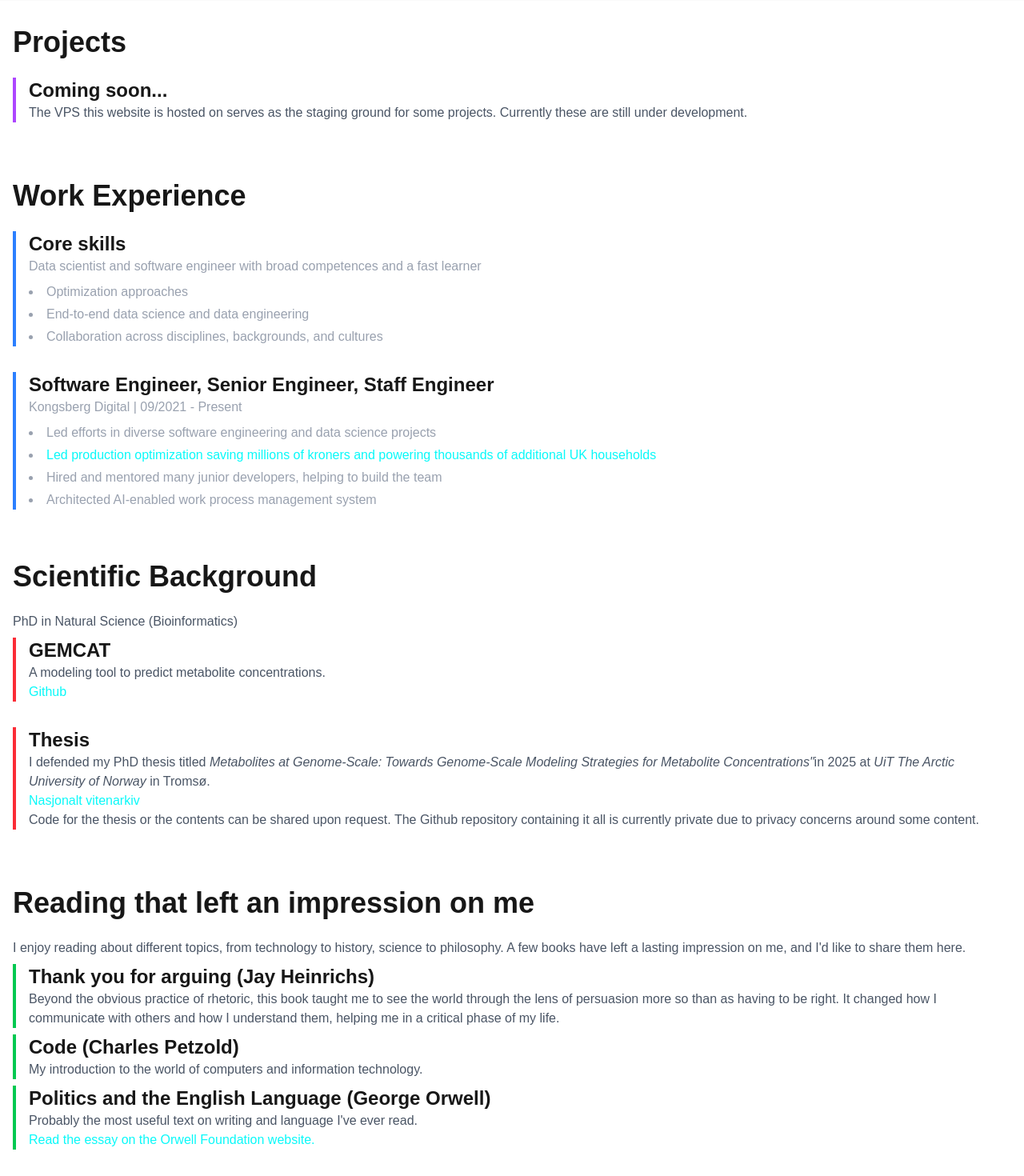
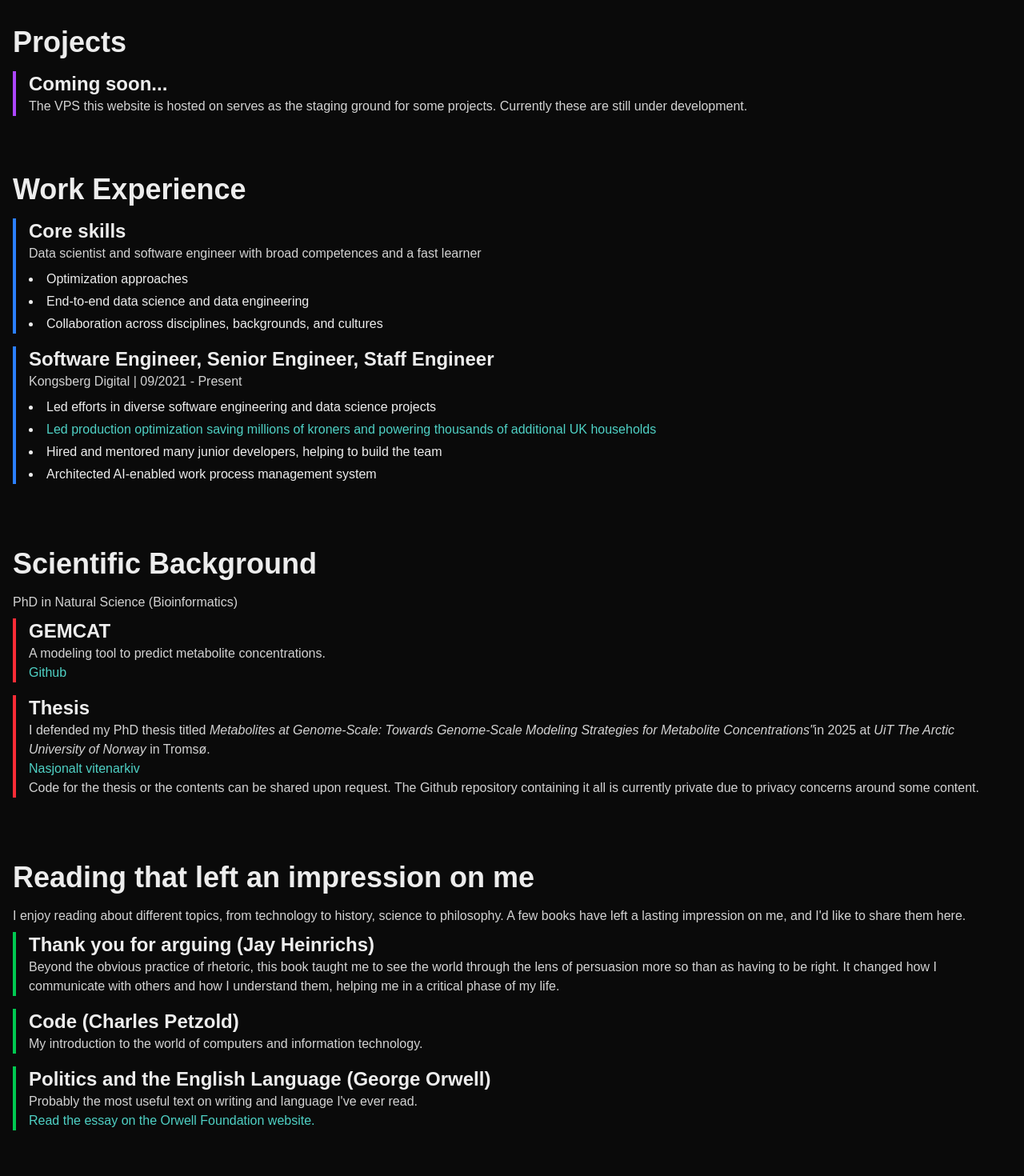
Before and after one commit to sauter-roland/website, a Next.js app: page / in a window 1280 px wide. Shown: the part 840-2310 px from the top of the page at 80% size. Built offline with nearby package versions, Linux system fonts and the light colour scheme.

Commit message:
smaller layout and design updates (#3)

```diff
--- a/app/components/about.tsx
+++ b/app/components/about.tsx
@@ -2,11 +2,11 @@ import Image from "next/image";
 
 export default function About() {
   return (
-    <div className="min-h-screen items-center justify-center bg-zinc-50 font-sans dark:bg-black">
-      <h1 className="text-3xl font-semibold leading-10 tracking-tight text-black dark:text-zinc-50">
+    <div className="min-h-screen items-center justify-center font-sans pl-8">
+      <h1 className="text-3xl font-semibold leading-10 tracking-tight mb-4">
         Hi! I'm Roland Sauter.
       </h1>
-      <p className="max-w-lg text-lg leading-8 text-zinc-600 dark:text-zinc-400 mt-4">
+      <p className="max-w-xl text-lg leading-8">
         I'm a software engineer, (data) scientist, and generally a nerd based in Oslo, Norway.
         This is my first attempt at a personal website, so expect it to evolve over time.
 
@@ -14,7 +14,7 @@ export default function About() {
         that save customers millions of kroners, to work processes that improve maintenance and safety,
         to AI integrations that inform busy engineers.
       </p>
-      <Image src="/profile.jpg" alt="Roland's Profile Picture" className="mt-6 rounded-lg shadow-lg" width={200} height={200} />
+      <Image src="/profile.jpg" alt="Roland's Profile Picture" className="mt-6 rounded-lg" width={200} height={200} />
 
     </div>
   );
--- a/app/components/projects.tsx
+++ b/app/components/projects.tsx
@@ -1,11 +1,11 @@
 export default function Projects() {
     return (
         <div className="container mx-auto px-4 py-8">
-            <h1 className="text-4xl font-bold mb-6">Projects</h1>
+            <h1 className="text-4xl font-bold mb-4">Projects</h1>
             <div className="space-y-8">
                 <div className="border-l-4 border-purple-500 pl-4">
                     <h2 className="text-2xl font-semibold">Coming soon...</h2>
-                    <p className="text-gray-600 dark:text-gray-400 mb-2">
+                    <p className="mb-2">
                         The VPS this website is hosted on serves as the staging ground for some projects.
                         Currently these are still under development.
                     </p>
--- a/app/components/reading.tsx
+++ b/app/components/reading.tsx
@@ -1,35 +1,35 @@
 export default function Reading() {
     return (
         <div className="container mx-auto px-4 py-8">
-            <h1 className="text-4xl font-bold mb-6">Reading that left an impression on me</h1>
-            <p className="text-gray-600 dark:text-gray-400 mb-2">
+            <h1 className="text-4xl font-bold mb-4">Reading that left an impression on me</h1>
+            <p className="mb-2">
                 I enjoy reading about different topics, from technology to history, science to philosophy.
                 A few books have left a lasting impression on me, and I'd like to share them here.
                 </p>
 
-            <div className="space-y-8">
+            <div className="space-y-8 mb-4">
                 <div className="border-l-4 border-green-500 pl-4">
                     <h2 className="text-2xl font-semibold">Thank you for arguing (Jay Heinrichs)</h2>
-                    <p className="text-gray-600 dark:text-gray-400 mb-2">
+                    <p className="mb-2">
                         Beyond the obvious practice of rhetoric, this book taught me to see the world through the lens of persuasion more so than as having to be right.
                         It changed how I communicate with others and how I understand them, helping me in a critical phase of my life.
                     </p>
                 </div>
             </div>
 
-            <div className="space-y-8">
+            <div className="space-y-8 mb-4">
                 <div className="border-l-4 border-green-500 pl-4">
                     <h2 className="text-2xl font-semibold">Code (Charles Petzold)</h2>
-                    <p className="text-gray-600 dark:text-gray-400 mb-2">
+                    <p className="mb-2">
                         My introduction to the world of computers and information technology.
                     </p>
                 </div>
             </div>
 
-            <div className="space-y-8">
+            <div className="space-y-8 mb-4">
                 <div className="border-l-4 border-green-500 pl-4">
                     <h2 className="text-2xl font-semibold">Politics and the English Language (George Orwell)</h2>
-                    <p className="text-gray-600 dark:text-gray-400 mb-2">
+                    <p className="mb-2">
                         Probably the most useful text on writing and language I've ever read.<br />
                         <a href="https://www.orwellfoundation.com/the-orwell-foundation/orwell/essays-and-other-works/politics-and-the-english-language/">
                         Read the essay on the Orwell Foundation website.
--- a/app/components/science.tsx
+++ b/app/components/science.tsx
@@ -1,19 +1,19 @@
 export default function Science() {
     return (
         <div className="container mx-auto px-4 py-8">
-            <h1 className="text-4xl font-bold mb-6">Scientific Background</h1>
-            <p className="text-gray-600 dark:text-gray-400 mb-2">PhD in Natural Science (Bioinformatics)</p>
-            <div className="space-y-8">
-                <div className="border-l-4 border-red-500 pl-4">
+            <h1 className="text-4xl font-bold mb-4">Scientific Background</h1>
+            <p className="mb-2">PhD in Natural Science (Bioinformatics)</p>
+
+                <div className="border-l-4 border-red-500 pl-4 mb-4">
                     <h2 className="text-2xl font-semibold">GEMCAT</h2>
-                    <p className="text-gray-600 dark:text-gray-400 mb-2">
+                    <p className="mb-2">
                         A modeling tool to predict metabolite concentrations.
                         <br/><a href="https://github.com/MolecularBioinformatics/GEMCAT">Github</a>
                     </p>
                 </div>
-                <div className="border-l-4 border-red-500 pl-4">
+                <div className="border-l-4 border-red-500 pl-4 mb-4">
                     <h2 className="text-2xl font-semibold">Thesis</h2>
-                    <p className="text-gray-600 dark:text-gray-400 mb-2">
+                    <p className="mb-2">
                         I defended my PhD thesis titled <em>Metabolites at Genome-Scale:
                         Towards Genome-Scale Modeling Strategies for Metabolite Concentrations"</em>
                         in 2025 at <em>UiT The Arctic University of Norway</em> in Tromsø.<br/>
@@ -21,7 +21,6 @@ export default function Science() {
                         Code for the thesis or the contents can be shared upon request.
                         The Github repository containing it all is currently private due to privacy concerns around some content.
                     </p>
-                </div>
             </div>
         </div>
     );
--- a/app/components/work.tsx
+++ b/app/components/work.tsx
@@ -1,23 +1,22 @@
 export default function Work() {
     return (
         <div className="container mx-auto px-4 py-8">
-            <h1 className="text-4xl font-bold mb-6">Work Experience</h1>
+            <h1 className="text-4xl font-bold mb-4">Work Experience</h1>
 
-            <div className="space-y-8">
-                <div className="border-l-4 border-blue-500 pl-4">
+                <div className="border-l-4 border-blue-500 pl-4 mb-4">
                     <h2 className="text-2xl font-semibold">Core skills</h2>
-                    <p className="text-gray-400 mb-2">Data scientist and software engineer with broad competences and a fast learner</p>
-                    <ul className="text-gray-400 list-disc list-inside space-y-1">
+                    <p className="mb-2">Data scientist and software engineer with broad competences and a fast learner</p>
+                    <ul className="list-disc list-inside space-y-1">
                         <li>Optimization approaches</li>
                         <li>End-to-end data science and data engineering</li>
                         <li>Collaboration across disciplines, backgrounds, and cultures</li>
                     </ul>
                 </div>
 
-                <div className="border-l-4 border-blue-500 pl-4">
+                <div className="border-l-4 border-blue-500 pl-4 mb-4">
                     <h2 className="text-2xl font-semibold">Software Engineer, Senior Engineer, Staff Engineer</h2>
-                    <p className="text-gray-400 mb-2">Kongsberg Digital | 09/2021 - Present</p>
-                    <ul className="text-gray-400 list-disc list-inside space-y-1">
+                    <p className="mb-2">Kongsberg Digital | 09/2021 - Present</p>
+                    <ul className="list-disc list-inside space-y-1">
                         <li>Led efforts in diverse software engineering and data science projects</li>
                         <li><a href="https://kongsbergdigital.com/customer-stories/shell-ormen-lange">
                         Led production optimization saving millions of kroners and powering thousands of additional UK households
@@ -27,6 +26,5 @@ export default function Work() {
                     </ul>
                 </div>
             </div>
-        </div>
     );
 }
--- a/app/globals.css
+++ b/app/globals.css
@@ -1,23 +1,12 @@
 @import "tailwindcss";
 
-:root {
-  --background: #ffffff;
-  --foreground: #171717;
-}
 
-@theme inline {
-  --color-background: var(--background);
-  --color-foreground: var(--foreground);
-  --font-sans: var(--font-geist-sans);
-  --font-mono: var(--font-geist-mono);
-}
-
-@media (prefers-color-scheme: dark) {
 :root {
   --background: #0a0a0a;
   --foreground: #ededed;
+  --link: #4fd1c5;
 }
-}
+
 
 body {
   background: var(--background);
@@ -30,10 +19,11 @@ body {
   position: sticky;
   top: 0;
   z-index: 50;
-  background: rgba(255,255,255,0.8);
+  background: rgba(255, 255, 255, 0.8);
   backdrop-filter: blur(6px);
-  border-bottom: 1px solid rgba(0,0,0,0.06);
+  border-bottom: 1px solid rgba(0, 0, 0, 0.06);
 }
+
 .nav-container {
   max-width: 1100px;
   margin: 0 auto;
@@ -42,29 +32,35 @@ body {
   justify-content: space-between;
   padding: 0.5rem 1rem;
 }
+
 .nav-links {
   display: flex;
   gap: 1rem;
 }
+
 .nav-link {
   color: var(--foreground);
   text-decoration: none;
   font-weight: 500;
 }
+
 .nav-link:hover {
   opacity: 0.85;
 }
 
-@media (prefers-color-scheme: dark) {
 .site-nav {
-    background: rgba(6,6,6,0.7);
-    border-bottom: 1px solid rgba(255,255,255,0.04);
+  background: rgba(6, 6, 6, 0.7);
+  border-bottom: 1px solid rgba(255, 255, 255, 0.04);
 }
+
 .nav-link {
   color: var(--foreground);
 }
+
+p {
+  color: lightgray;
 }
 
 a {
-  color:rgb(9, 249, 249);
+  color: var(--link);
 }
```
Lines whose indentation alone changed are shown as unchanged.
